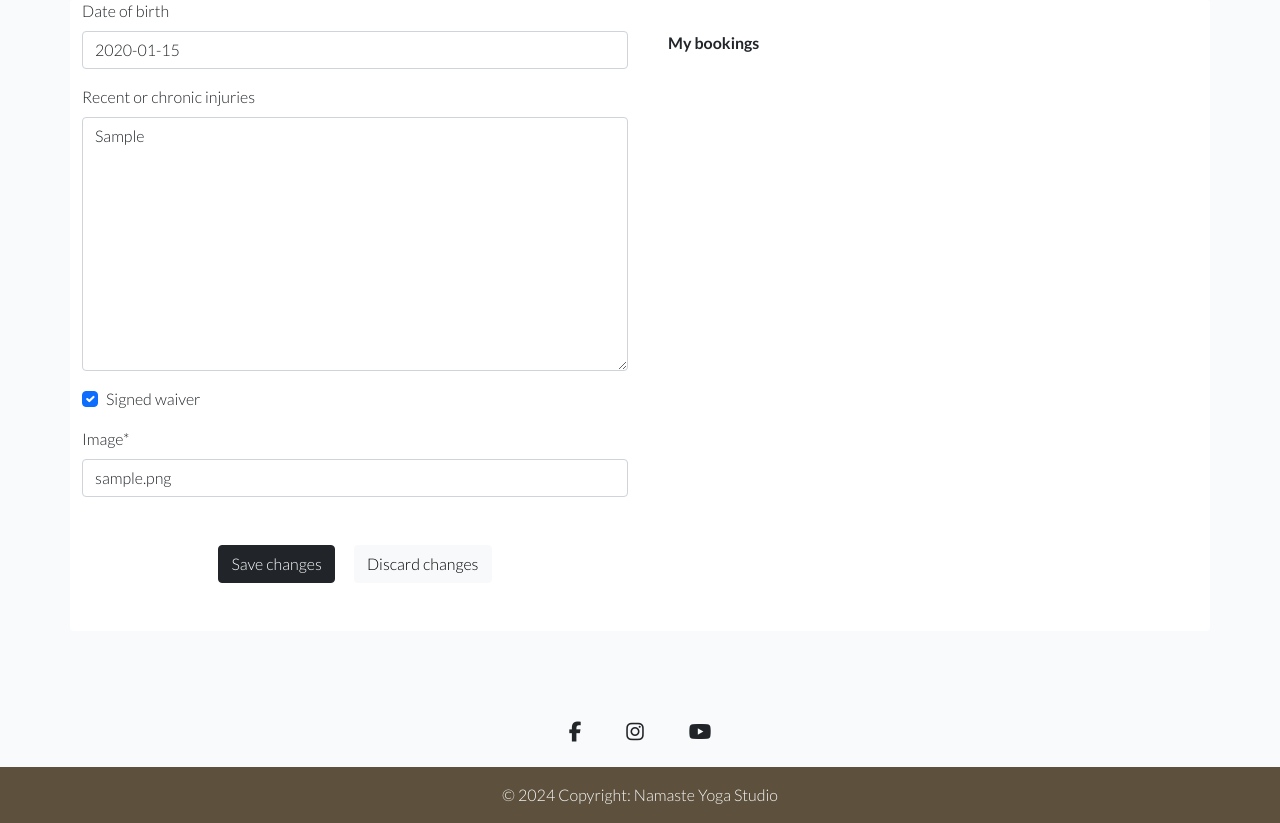
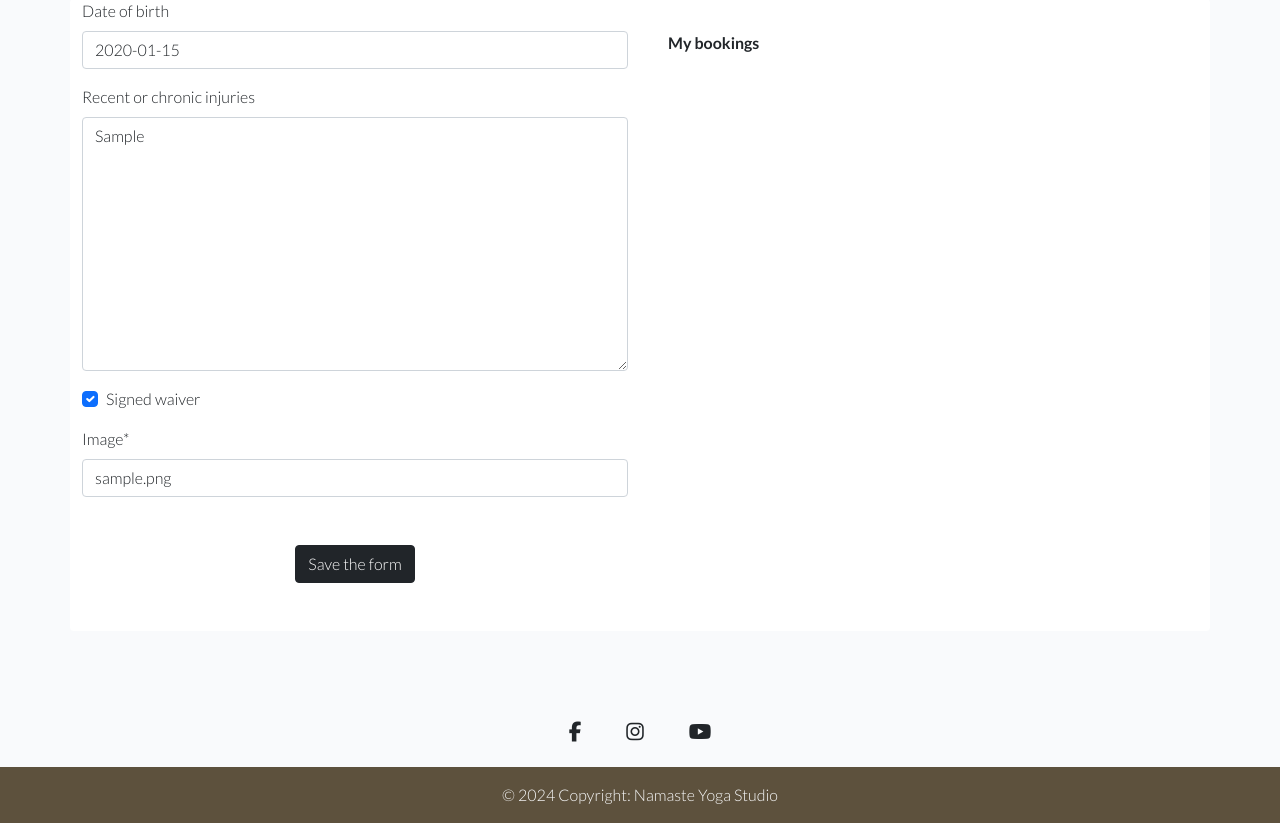
Before and after one commit to Agnieszka-21/namaste-django, a Django app: page /edit_profile/1/ in a window 1280 px wide. Shown: the part 123-946 px from the top of the page. Run offline with Django 5.2, Linux system fonts and the light colour scheme; a user stored in the database is signed in; tables that the repository leaves empty hold one stand-in row (values such as "Sample post"); some libraries are stand-ins or nearby versions; some web fonts are replaced.

Commit message:
Fix the profile form so that it posts data to the database

```diff
--- a/static/js/script.js
+++ b/static/js/script.js
@@ -1 +1,5 @@
 console.log("Checking JavaScript");
+
+// function submitProfileForm() {
+//     document.getElementById("profile-form").submit()
+// }
--- a/templates/account/signup.html
+++ b/templates/account/signup.html
@@ -11,7 +11,8 @@
         <div class="col-md-8 mt-3 offset-md-2">
             <h4>{% trans "Sign up" %}</h4>
 
-            <p>{% blocktrans %}
+            <p>
+                {% blocktrans %}
                 Welcome to Namaste Yoga Studio.
                 If you already have an account, please
                 <a class="link" href="{{ login_url }}">log in</a>
--- a/user_profiles/forms.py
+++ b/user_profiles/forms.py
@@ -33,8 +33,11 @@ class ClientProfileForm(forms.ModelForm):
             'profile_pic': 'Image'
         }
 
-        def __init__(self, *args, **kwargs):
-            super(ClientProfileForm, self).__init__(*args, **kwargs)
 
-            for name, field in self.fields.items():
-                field.widget.attrs.update({'class': 'input'})
+
+
+        # def __init__(self, *args, **kwargs):
+        #     super(ClientProfileForm, self).__init__(*args, **kwargs)
+
+        #     for name, field in self.fields.items():
+        #         field.widget.attrs.update({'class': 'input'})
--- a/user_profiles/templates/user_profiles/profile_form.html
+++ b/user_profiles/templates/user_profiles/profile_form.html
@@ -10,14 +10,23 @@
     <div class="row">
 
         <div class="col-lg-6">
-            <form method="post">
+            <form id="profile-form" method="POST" action="{% url 'edit_profile' user.id %}">
+                {% csrf_token %}
                 {{ profile_form | crispy }}
-                {% csrf_token %}
+                <div class="my-5 text-center">
+                    <button class="btn btn-dark mx-2" type="submit">Save the form</button>
+                    <!--
+                    <input type="submit" value="Save changes" class="btn btn-dark mx-2">
+                    <input type="button" value="Discard changes" class="btn btn-light mx-2">
+                    -->
+                    <!--
+                    <a data-mdb-ripple-init class="btn btn-dark mx-2" href="{% url 'edit_profile' user.id %}" role="button" onclick="submitProfileForm()">Save changes</a>
+
+                    <a data-mdb-ripple-init class="btn btn-light mx-2" href="{% url 'profile' user.id %}" role="button">Discard changes</a>
+                    -->
+                </div>
             </form>
-            <div class="my-5 text-center">
-                <a data-mdb-ripple-init class="btn btn-dark mx-2" href="{% url 'profile' user.id %}" role="button">Save changes</a>
-                <a data-mdb-ripple-init class="btn btn-light mx-2" href="{% url 'profile' user.id %}" role="button">Discard changes</a>
-            </div>
+
         </div>
 
         <div class="col-lg-6">
--- a/user_profiles/views.py
+++ b/user_profiles/views.py
@@ -54,15 +54,25 @@ def profile(request, id):
 def editProfile(request, id):
     queryset = Profile.objects.all()
     current_user = get_object_or_404(queryset, user=request.user)
+    # Print statement for debugging the function
+    print(current_user)
     if request.method == 'POST':
-        profile_form = ClientProfileForm(request.POST, request.FILES, instance=current_user)
+        # Print statement for debugging the function
+        print("Received a POST request")
+        profile_form = ClientProfileForm(request.POST, request.FILES)
         if profile_form.is_valid():
             try:
-                profile_form.save()
+                profile = profile_form.save(commit=False)
+                profile.user = request.user
+                profile.save()
                 messages.success(request, 'Your profile has been updated')
                 return redirect(profile, request.user.id)
             except:
                 messages.error(request, 'ERROR: Oops, something went wrong...')
     else:
+        # Print statement for debugging the function
+        print("This is coming from the ELSE in editProfile")
         profile_form = ClientProfileForm(instance=current_user)
+    # Print statement for debugging the function
+    print("About to render template")
     return render(request, 'user_profiles/profile_form.html', {'profile_form': profile_form})
```
Lines whose indentation alone changed are shown as unchanged.
